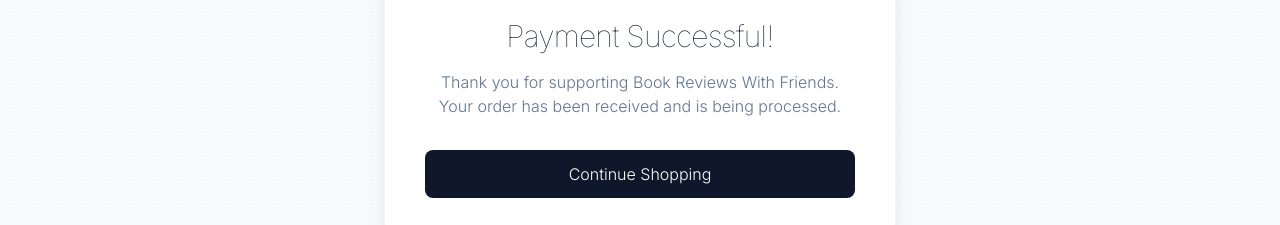
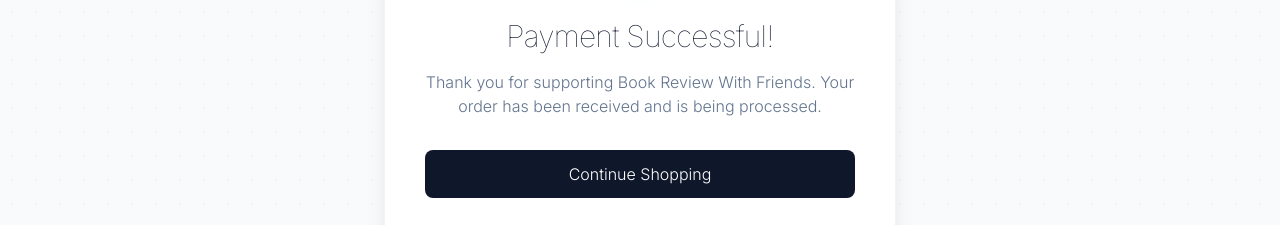
Before and after one commit to brwfng-lab/website, a Next.js app: page /merchandise/success in a window 1280 px wide. Shown: the part 329-554 px from the top of the page. Built offline with nearby package versions, Linux system fonts and the light colour scheme; no server answers; the database is empty.

Commit message:
Fix plural 'Reviews' typo across application

```diff
--- a/src/app/merchandise/page.tsx
+++ b/src/app/merchandise/page.tsx
@@ -2,7 +2,7 @@
 import MerchGrid from '@/components/MerchGrid';
 
 export const metadata = {
-  title: 'Merchandise - Book Reviews With Friends',
+  title: 'Merchandise - Book Review With Friends',
   description: 'Official community merchandise.',
 };
 
--- a/src/app/merchandise/success/page.tsx
+++ b/src/app/merchandise/success/page.tsx
@@ -28,7 +28,7 @@
 
       <h1 className="text-3xl font-thin tracking-tight text-slate-900 mb-4">Payment Successful!</h1>
       <p className="text-slate-500 font-light mb-8">
-        Thank you for supporting Book Reviews With Friends. Your order has been received and is being processed.
+        Thank you for supporting Book Review With Friends. Your order has been received and is being processed.
       </p>
 
       {reference && (
--- a/src/app/page.tsx
+++ b/src/app/page.tsx
@@ -114,7 +114,7 @@
               </div>
               <div className="mt-8">
                 <p className="font-medium text-slate-900 signature font-serif text-xl italic">— Shola Odeyinde</p>
-                <p className="text-sm text-slate-500 font-light">Founder, Book Reviews With Friends</p>
+                <p className="text-sm text-slate-500 font-light">Founder, Book Review With Friends</p>
               </div>
             </div>
 
```
